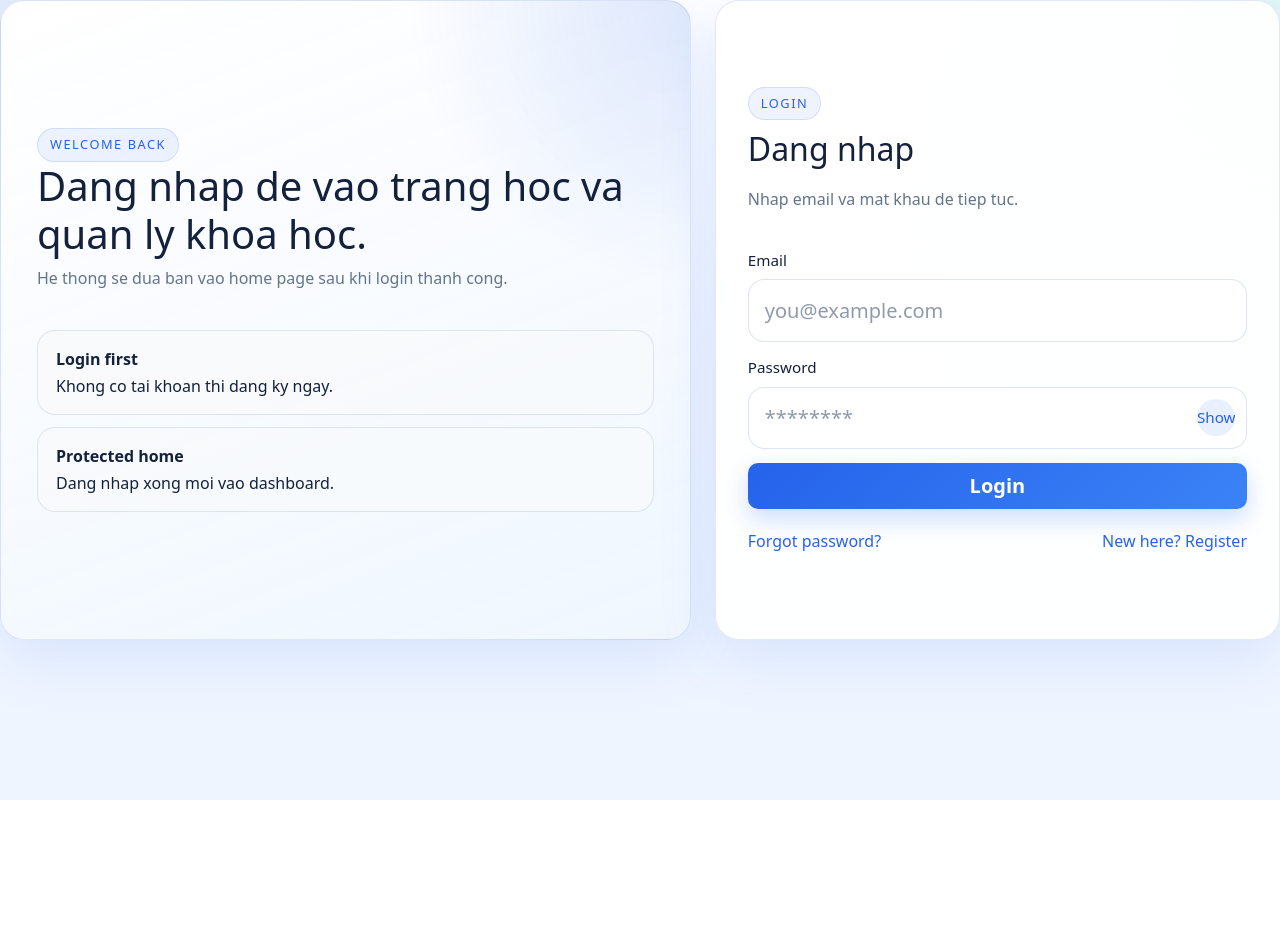
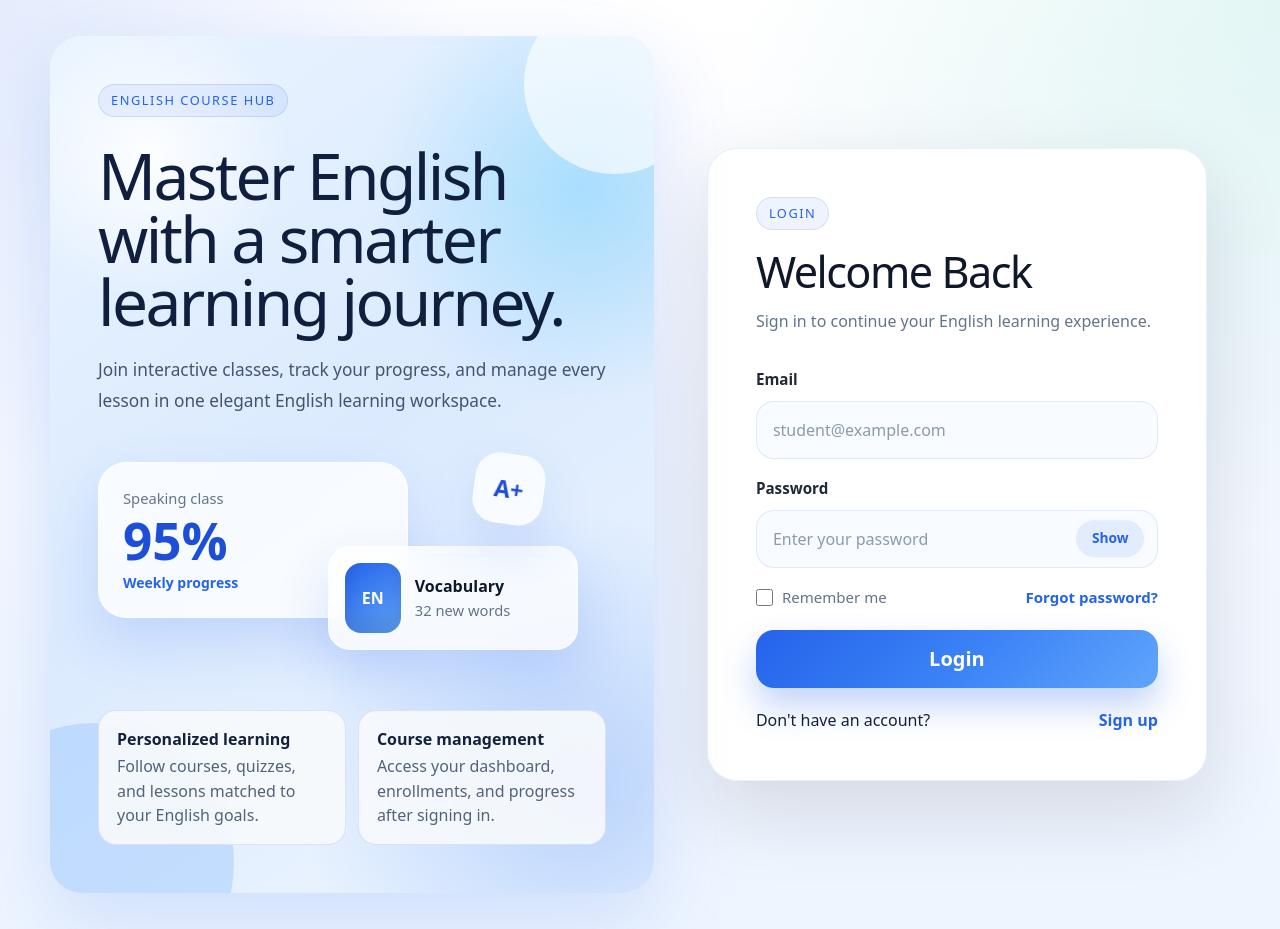
Before and after one commit to Nguyenhuynhtu-47/Project_CNPMM, a React app in the folder Frontend/: page /login in a window 1280 px wide. Before the commit the page ends 800 px from the top, so only its background shows below. Built offline with nearby package versions, Linux system fonts and the light colour scheme; no server answers; the HTML template or start-up script is replaced by a standard one.

Commit message:
feat(login): enhance login page layout and content for better user experience

```diff
--- a/Frontend/src/App.css
+++ b/Frontend/src/App.css
@@ -195,6 +195,16 @@ a {
   align-items: stretch;
 }
 
+.login-page {
+  width: min(1180px, calc(100% - 40px));
+  min-height: 100vh;
+  margin: 0 auto;
+  padding: 36px 0;
+  grid-template-columns: minmax(0, 1.05fr) minmax(420px, 0.95fr);
+  gap: 30px;
+  align-items: center;
+}
+
 .auth-copy-panel,
 .auth-form-card,
 .hero-banner,
@@ -223,6 +233,179 @@ a {
   background:
     radial-gradient(circle at top right, rgba(37, 99, 235, 0.14), transparent 30%),
     linear-gradient(160deg, rgba(255, 255, 255, 0.98), rgba(239, 246, 255, 0.9));
+}
+
+.login-page .auth-copy-panel--login {
+  position: relative;
+  overflow: hidden;
+  min-height: 680px;
+  padding: 48px;
+  border: 0;
+  border-radius: 32px;
+  background:
+    radial-gradient(circle at 16% 14%, rgba(255, 255, 255, 0.92), transparent 16%),
+    radial-gradient(circle at 88% 18%, rgba(125, 211, 252, 0.55), transparent 24%),
+    radial-gradient(circle at 88% 88%, rgba(59, 130, 246, 0.28), transparent 30%),
+    linear-gradient(145deg, #eaf4ff 0%, #dbeafe 48%, #eff6ff 100%);
+  box-shadow: 0 28px 80px rgba(37, 99, 235, 0.16);
+}
+
+.login-page .auth-copy-panel--login::before,
+.login-page .auth-copy-panel--login::after {
+  content: "";
+  position: absolute;
+  border-radius: 999px;
+  pointer-events: none;
+}
+
+.login-page .auth-copy-panel--login::before {
+  width: 280px;
+  height: 280px;
+  left: -96px;
+  bottom: -110px;
+  background: rgba(96, 165, 250, 0.26);
+}
+
+.login-page .auth-copy-panel--login::after {
+  width: 180px;
+  height: 180px;
+  right: -50px;
+  top: -42px;
+  background: rgba(255, 255, 255, 0.66);
+}
+
+.login-copy-content {
+  position: relative;
+  z-index: 1;
+  display: grid;
+  gap: 22px;
+}
+
+.login-page .auth-copy-panel h1 {
+  max-width: 620px;
+  margin: 6px 0 0;
+  color: #0f1f3d;
+  font-size: clamp(2.7rem, 5vw, 4.8rem);
+  line-height: 0.98;
+  letter-spacing: -0.04em;
+}
+
+.login-page .auth-copy-panel p {
+  max-width: 560px;
+  margin: 0;
+  color: #44546f;
+  font-size: 1.08rem;
+  line-height: 1.75;
+}
+
+.learning-visual {
+  position: relative;
+  min-height: 210px;
+  margin: 12px 0 4px;
+}
+
+.learning-visual__card,
+.learning-visual__book,
+.learning-visual__bubble {
+  position: absolute;
+  border: 1px solid rgba(255, 255, 255, 0.76);
+  background: rgba(255, 255, 255, 0.78);
+  box-shadow: 0 24px 54px rgba(37, 99, 235, 0.16);
+  backdrop-filter: blur(18px);
+}
+
+.learning-visual__card {
+  left: 0;
+  top: 12px;
+  width: min(310px, 70%);
+  padding: 24px;
+  border-radius: 28px;
+  display: grid;
+  gap: 6px;
+}
+
+.learning-visual__card span,
+.learning-visual__book small {
+  color: #64748b;
+  font-size: 0.92rem;
+}
+
+.learning-visual__card strong {
+  color: #1d4ed8;
+  font-size: 3.2rem;
+  line-height: 1;
+}
+
+.learning-visual__card small {
+  color: #2563eb;
+  font-weight: 700;
+}
+
+.learning-visual__book {
+  right: 28px;
+  bottom: 10px;
+  min-width: 250px;
+  padding: 16px;
+  border-radius: 22px;
+  display: flex;
+  align-items: center;
+  gap: 14px;
+}
+
+.learning-visual__book > span {
+  width: 56px;
+  height: 70px;
+  border-radius: 16px;
+  display: inline-flex;
+  align-items: center;
+  justify-content: center;
+  color: #fff;
+  font-weight: 900;
+  background: linear-gradient(145deg, #2563eb, #60a5fa);
+  box-shadow: inset 0 -10px 18px rgba(15, 23, 42, 0.14);
+}
+
+.learning-visual__book strong {
+  display: block;
+  color: #0f172a;
+}
+
+.learning-visual__bubble {
+  right: 62px;
+  top: 4px;
+  width: 70px;
+  height: 70px;
+  border-radius: 24px;
+  display: grid;
+  place-items: center;
+  color: #1d4ed8;
+  font-weight: 900;
+  font-size: 1.45rem;
+  transform: rotate(8deg);
+}
+
+.login-feature-stack {
+  grid-template-columns: repeat(2, minmax(0, 1fr));
+  gap: 14px;
+}
+
+.login-feature-stack div {
+  min-height: 128px;
+  padding: 18px;
+  border-color: rgba(255, 255, 255, 0.7);
+  background: rgba(255, 255, 255, 0.58);
+  backdrop-filter: blur(14px);
+  transition: transform 0.2s ease, box-shadow 0.2s ease;
+}
+
+.login-feature-stack div:hover {
+  transform: translateY(-3px);
+  box-shadow: 0 18px 34px rgba(37, 99, 235, 0.12);
+}
+
+.login-feature-stack span {
+  color: #53627a;
+  line-height: 1.55;
 }
 
 .auth-copy-panel--register {
@@ -261,6 +444,137 @@ a {
   flex-direction: column;
   justify-content: center;
   gap: 10px;
+}
+
+.login-page .auth-form-panel {
+  align-items: center;
+  justify-content: center;
+}
+
+.login-form-card {
+  max-width: 500px;
+  min-height: 620px;
+  padding: 48px;
+  border: 1px solid rgba(37, 99, 235, 0.1);
+  border-radius: 30px;
+  background: rgba(255, 255, 255, 0.96);
+  box-shadow: 0 30px 80px rgba(15, 23, 42, 0.13);
+}
+
+.login-form-card h2 {
+  margin: 6px 0 0;
+  color: #0f172a;
+  font-size: clamp(2rem, 4vw, 2.7rem);
+  letter-spacing: -0.035em;
+}
+
+.login-form-card .auth-helper {
+  margin-bottom: 8px;
+  line-height: 1.65;
+}
+
+.login-form-card .auth-form {
+  gap: 18px;
+  margin-top: 16px;
+}
+
+.login-form-card .field-label {
+  gap: 10px;
+  color: #1f2937;
+  font-weight: 700;
+}
+
+.login-form-card .field-label .form-control {
+  min-height: 58px;
+  border-radius: 18px;
+  border-color: rgba(37, 99, 235, 0.12);
+  background: #f8fbff;
+  font-size: 1rem;
+  transition: border-color 0.2s ease, box-shadow 0.2s ease, background 0.2s ease, transform 0.2s ease;
+}
+
+.login-form-card .field-label .form-control:hover {
+  border-color: rgba(37, 99, 235, 0.26);
+  background: #fff;
+}
+
+.login-form-card .field-label .form-control:focus {
+  background: #fff;
+  transform: translateY(-1px);
+  box-shadow: 0 0 0 0.25rem rgba(37, 99, 235, 0.11), 0 14px 28px rgba(37, 99, 235, 0.1);
+}
+
+.login-form-card .password-toggle {
+  right: 0.85rem;
+  width: auto;
+  min-width: 4.25rem;
+  padding: 0 0.9rem;
+  font-size: 0.86rem;
+  font-weight: 800;
+}
+
+.login-form-card .password-field .form-control {
+  padding-right: 5.8rem;
+}
+
+.login-options {
+  display: flex;
+  align-items: center;
+  justify-content: space-between;
+  gap: 16px;
+  color: #64748b;
+  font-size: 0.94rem;
+}
+
+.remember-option {
+  display: inline-flex;
+  align-items: center;
+  gap: 9px;
+  cursor: pointer;
+  user-select: none;
+}
+
+.remember-option input {
+  width: 17px;
+  height: 17px;
+  accent-color: var(--brand);
+}
+
+.login-options a,
+.login-signup-link a {
+  color: var(--brand);
+  font-weight: 800;
+}
+
+.login-options a:hover,
+.login-signup-link a:hover {
+  color: #1d4ed8;
+}
+
+.login-form-card .auth-primary-btn {
+  min-height: 58px;
+  margin-top: 4px;
+  border-radius: 18px;
+  background: linear-gradient(135deg, #2563eb 0%, #3b82f6 52%, #60a5fa 100%);
+  box-shadow: 0 18px 34px rgba(37, 99, 235, 0.28);
+  transition: transform 0.2s ease, box-shadow 0.2s ease, filter 0.2s ease;
+}
+
+.login-form-card .auth-primary-btn:hover:not(:disabled) {
+  transform: translateY(-2px);
+  filter: saturate(1.05);
+  box-shadow: 0 22px 42px rgba(37, 99, 235, 0.34);
+}
+
+.login-form-card .auth-primary-btn:disabled {
+  cursor: not-allowed;
+  opacity: 0.72;
+}
+
+.login-signup-link {
+  justify-content: center;
+  margin-top: 20px;
+  color: #64748b;
 }
 
 .auth-form {
@@ -733,7 +1047,23 @@ a {
     grid-template-columns: 1fr;
   }
 
+  .login-page {
+    width: min(720px, calc(100% - 28px));
+    min-height: auto;
+    padding: 24px 0 42px;
+    grid-template-columns: 1fr;
+  }
+
   .auth-copy-panel {
+    min-height: auto;
+  }
+
+  .login-page .auth-copy-panel--login {
+    min-height: auto;
+  }
+
+  .login-form-card {
+    max-width: none;
     min-height: auto;
   }
 }
@@ -753,6 +1083,61 @@ a {
     padding: 20px;
   }
 
+  .login-page {
+    width: calc(100% - 20px);
+    gap: 16px;
+  }
+
+  .login-page .auth-copy-panel--login,
+  .login-form-card {
+    border-radius: 22px;
+    padding: 24px;
+  }
+
+  .login-page .auth-copy-panel h1 {
+    font-size: 2.4rem;
+    letter-spacing: -0.03em;
+  }
+
+  .learning-visual {
+    min-height: 245px;
+  }
+
+  .learning-visual__card,
+  .learning-visual__book,
+  .learning-visual__bubble {
+    position: relative;
+  }
+
+  .learning-visual__card {
+    width: 100%;
+    left: auto;
+    top: auto;
+  }
+
+  .learning-visual__book {
+    right: auto;
+    bottom: auto;
+    min-width: 0;
+    margin-top: 12px;
+  }
+
+  .learning-visual__bubble {
+    position: absolute;
+    right: 12px;
+    top: -8px;
+  }
+
+  .login-feature-stack {
+    grid-template-columns: 1fr;
+  }
+
+  .login-options {
+    align-items: flex-start;
+    flex-direction: column;
+    gap: 10px;
+  }
+
   .list-card {
     grid-template-columns: 1fr;
   }
--- a/Frontend/src/pages/Login.jsx
+++ b/Frontend/src/pages/Login.jsx
@@ -55,28 +55,50 @@ const Login = () => {
     };
 
     return (
-        <section className="auth-card-grid">
+        <section className="auth-card-grid login-page">
             <div className="auth-copy-panel auth-copy-panel--login">
-                <span className="eyebrow">Welcome back</span>
-                <h1>Dang nhap de vao trang hoc va quan ly khoa hoc.</h1>
-                <p>He thong se dua ban vao home page sau khi login thanh cong.</p>
-                <div className="feature-stack">
-                    <div>
-                        <strong>Login first</strong>
-                        <span>Khong co tai khoan thi dang ky ngay.</span>
+                <div className="login-copy-content">
+                    <span className="eyebrow">English Course Hub</span>
+                    <h1>Master English with a smarter learning journey.</h1>
+                    <p>
+                        Join interactive classes, track your progress, and manage every lesson in one elegant English
+                        learning workspace.
+                    </p>
+
+                    <div className="learning-visual" aria-hidden="true">
+                        <div className="learning-visual__card learning-visual__card--primary">
+                            <span>Speaking class</span>
+                            <strong>95%</strong>
+                            <small>Weekly progress</small>
+                        </div>
+                        <div className="learning-visual__book">
+                            <span>EN</span>
+                            <div>
+                                <strong>Vocabulary</strong>
+                                <small>32 new words</small>
+                            </div>
+                        </div>
+                        <div className="learning-visual__bubble">A+</div>
                     </div>
-                    <div>
-                        <strong>Protected home</strong>
-                        <span>Dang nhap xong moi vao dashboard.</span>
+
+                    <div className="feature-stack login-feature-stack">
+                        <div>
+                            <strong>Personalized learning</strong>
+                            <span>Follow courses, quizzes, and lessons matched to your English goals.</span>
+                        </div>
+                        <div>
+                            <strong>Course management</strong>
+                            <span>Access your dashboard, enrollments, and progress after signing in.</span>
+                        </div>
                     </div>
                 </div>
             </div>
 
             <div className="auth-form-panel">
-                <div className="auth-form-card">
+                <div className="auth-form-card login-form-card">
                     <span className="eyebrow">Login</span>
-                    <h2>Dang nhap</h2>
-                    <p className="auth-helper">Nhap email va mat khau de tiep tuc.</p>
+                    <h2>Welcome Back</h2>
+                    <p className="auth-helper">Sign in to continue your English learning experience.</p>
 
                     {error ? <div className="alert alert-danger py-2">{error}</div> : null}
 
@@ -87,7 +109,7 @@ const Login = () => {
                                 type="email"
                                 className="form-control form-control-lg"
                                 {...register('email')}
-                                placeholder="you@example.com"
+                                placeholder="student@example.com"
                             />
                             {errors.email ? <span className="text-danger small">{errors.email.message}</span> : null}
                         </label>
@@ -99,7 +121,7 @@ const Login = () => {
                                     type={showPassword ? 'text' : 'password'}
                                     className="form-control form-control-lg"
                                     {...register('password')}
-                                    placeholder="********"
+                                    placeholder="Enter your password"
                                 />
                                 <button
                                     type="button"
@@ -113,14 +135,22 @@ const Login = () => {
                             {errors.password ? <span className="text-danger small">{errors.password.message}</span> : null}
                         </label>
 
+                        <div className="login-options">
+                            <label className="remember-option">
+                                <input type="checkbox" />
+                                <span>Remember me</span>
+                            </label>
+                            <Link to="/forgot-password">Forgot password?</Link>
+                        </div>
+
                         <button type="submit" className="btn btn-primary btn-lg w-100 auth-primary-btn" disabled={loading}>
                             {loading ? 'Signing in...' : 'Login'}
                         </button>
                     </form>
 
-                    <div className="auth-links">
-                        <Link to="/forgot-password">Forgot password?</Link>
-                        <Link to="/register">New here? Register</Link>
+                    <div className="auth-links login-signup-link">
+                        <span>Don&apos;t have an account?</span>
+                        <Link to="/register">Sign up</Link>
                     </div>
                 </div>
             </div>
```
